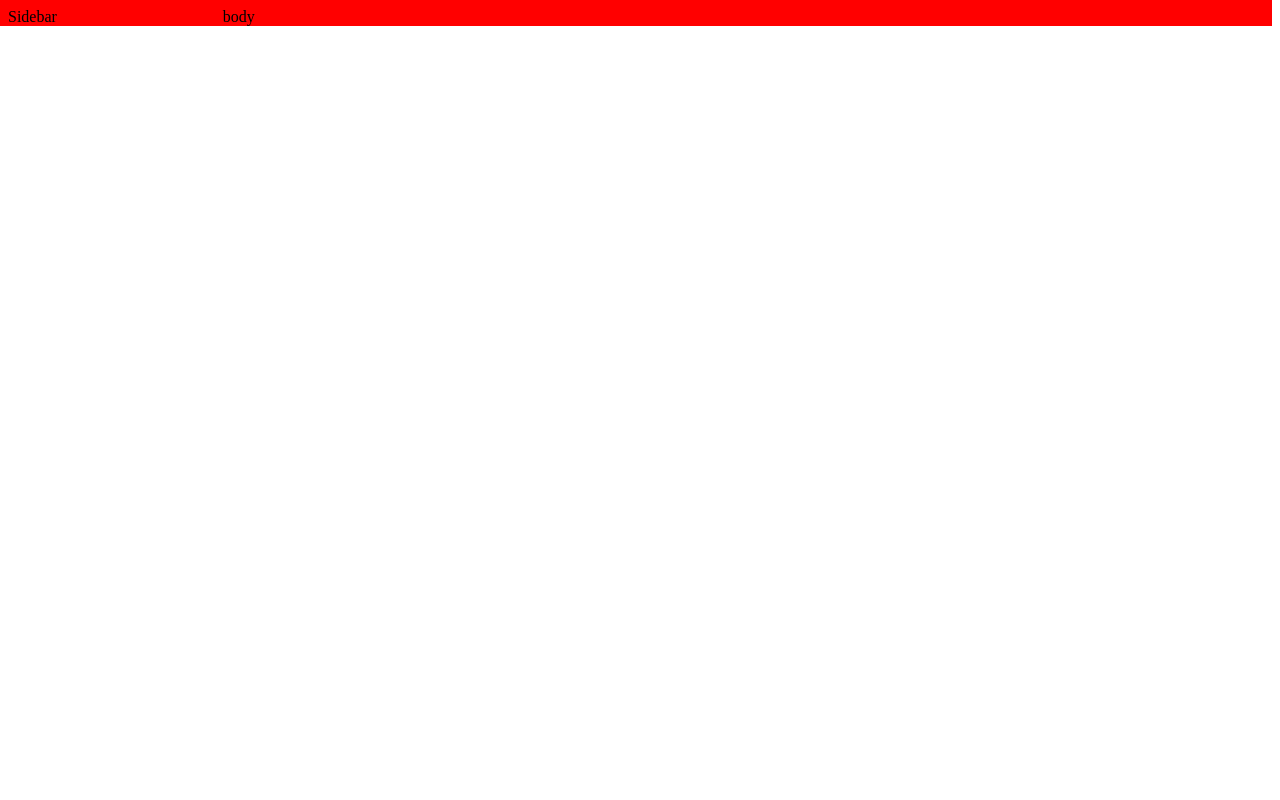
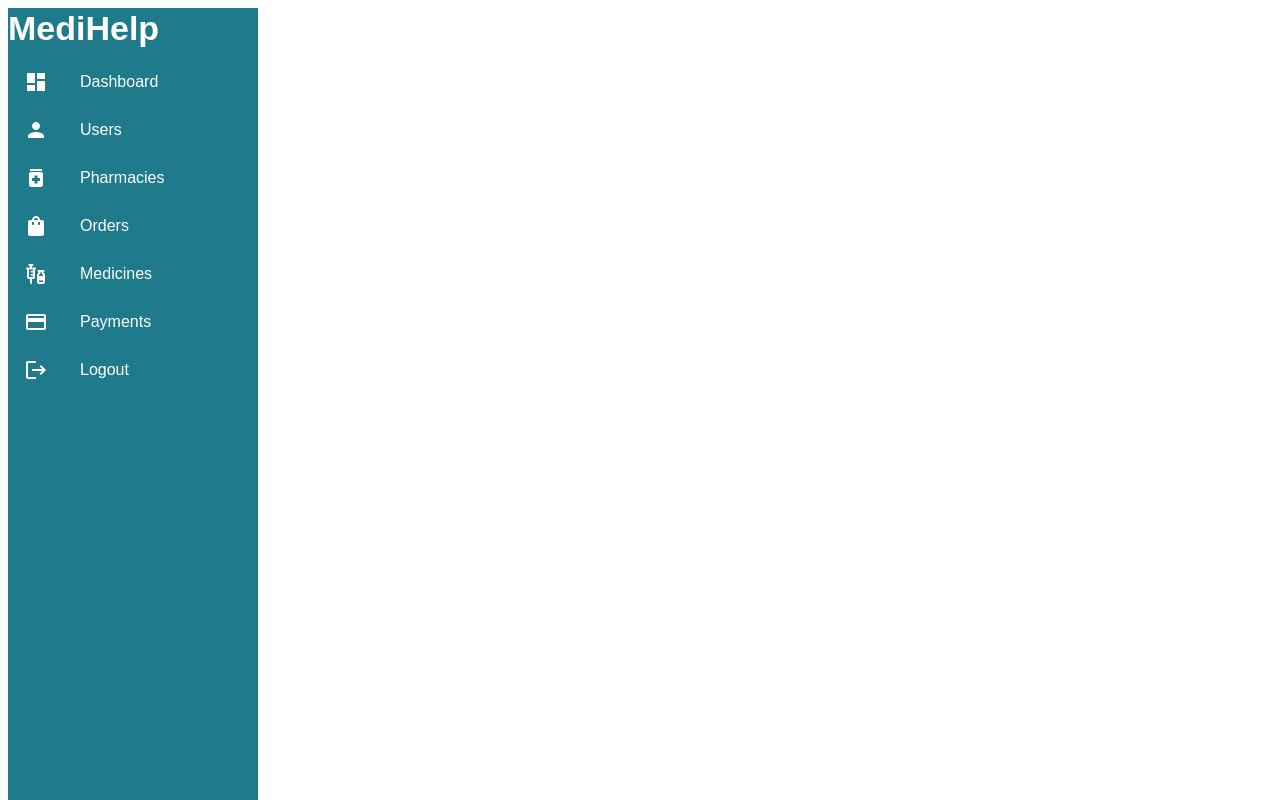
Before and after one commit to Benuka-Punchihewa/medihelp-admin-dashboard, a React (Create React App) app: page / in a window 1280 px wide. Before the commit this address had no page. Built offline with nearby package versions, Linux system fonts and the light colour scheme.

Commit message:
add partially completed side panel

```diff
--- a/package.json
+++ b/package.json
@@ -5,6 +5,7 @@
   "dependencies": {
     "@emotion/react": "^11.10.4",
     "@emotion/styled": "^11.10.4",
+    "@mui/icons-material": "^5.10.3",
     "@mui/material": "^5.10.3",
     "@reduxjs/toolkit": "^1.8.5",
     "@testing-library/jest-dom": "^5.16.5",
--- a/src/App.js
+++ b/src/App.js
@@ -1,23 +1,36 @@
 import React from "react";
-import { Grid } from "@mui/material";
+import { Grid ,Stack } from "@mui/material";
 import { BrowserRouter, Routes, Route } from "react-router-dom";
+import Sidebar from "./components/common/SideBar";
 
 const App = () => {
   return (
     <React.Fragment>
+    <Stack flexDirection="row">
+      <Sidebar/>
+
       <Grid container spacing={3}>
-        <Grid item md={2} sx={{ background: "red" }}>
-          Sidebar
+        <Grid item xs={12} >
+
         </Grid>
-        <Grid item md={10} sx={{ background: "red" }}>
+        <Grid item xs={12}>
           body
           {/* top navigation bar comes here */}
           {/* views */}
+
           <BrowserRouter>
             <Routes>{/* <Route path="/" element={<Home />} /> */}</Routes>
           </BrowserRouter>
+
         </Grid>
       </Grid>
+
+
+    </Stack>
+
+
+
+
     </React.Fragment>
   );
 };
--- /dev/null
+++ b/src/components/common/SideBar.jsx
@@ -0,0 +1,122 @@
+
+import React from "react";
+import { Grid, Stack, Typography } from "@mui/material";
+import {
+    Dashboard,
+    Medication,
+    ShoppingBag,
+    Payment,
+    Vaccines,
+    Logout,
+    Person,
+  } from "@mui/icons-material";
+
+
+  import {
+    Box,
+    List,
+    ListItem,
+    ListItemButton,
+    ListItemIcon,
+    ListItemText,
+  } from "@mui/material";
+import colors from "../../assets/styles/colors";
+
+
+  const Sidebar = ({mode,setMode}) => {
+    return (
+        <Box position="fixed"
+            sx={{ display: { xs: "none", sm: "block" ,
+                background: colors.primary,
+                color:colors.white,
+                height: '100%' ,width:250 } }}>
+
+          <Grid item xs={8}>
+            <Stack
+              direction="row"
+              spacing={5}
+              justifyContent="flex-start"
+              alignItems="righ"
+              sx={{ height: "100%" }}
+            >
+              <Typography
+                variant="h4"
+                sx={{ fontWeight: "bold", color: colors.white }}
+              >
+                MediHelp
+              </Typography>
+            </Stack>
+          </Grid>
+
+          <List>
+            <ListItem disablePadding>
+              <ListItemButton component="a" href="/dashboard">
+                <ListItemIcon sx={{ display: { color:colors.white} }}>
+                  <Dashboard />
+                </ListItemIcon>
+                <ListItemText primary="Dashboard" />
+              </ListItemButton>
+            </ListItem>
+            <ListItem disablePadding>
+              <ListItemButton component="a" href="#simple-list">
+                <ListItemIcon sx={{ display: { color:colors.white} }}>
+                    <Person />
+                </ListItemIcon>
+                <ListItemText primary="Users" />
+              </ListItemButton>
+            </ListItem>
+            <ListItem disablePadding>
+              <ListItemButton component="a" href="/pharmacy">
+                <ListItemIcon sx={{ display: { color:colors.white} }}>
+                  <Medication/>
+                </ListItemIcon>
+                <ListItemText primary="Pharmacies" />
+              </ListItemButton>
+            </ListItem>
+            <ListItem disablePadding>
+              <ListItemButton component="a" href="#simple-list">
+                <ListItemIcon sx={{ display: { color:colors.white} }}>
+                  <ShoppingBag />
+                </ListItemIcon >
+                <ListItemText primary="Orders" />
+              </ListItemButton>
+            </ListItem>
+            <ListItem disablePadding>
+              <ListItemButton component="a" href="#simple-list">
+                <ListItemIcon sx={{ display: { color:colors.white} }}>
+                  <Vaccines />
+                </ListItemIcon>
+                <ListItemText primary="Medicines" />
+              </ListItemButton>
+            </ListItem>
+            <ListItem disablePadding>
+              <ListItemButton component="a" href="#simple-list">
+                <ListItemIcon sx={{ display: { color:colors.white} }}>
+                  <Payment />
+                </ListItemIcon>
+                <ListItemText primary="Payments" />
+              </ListItemButton>
+            </ListItem>
+            <ListItem disablePadding>
+              <ListItemButton component="a" href="#simple-list">
+                <ListItemIcon sx={{ display: { color:colors.white} }}>
+                  <Logout />
+                </ListItemIcon>
+                <ListItemText primary="Logout" />
+              </ListItemButton>
+            </ListItem>
+            {/* <ListItem disablePadding>
+              <ListItemButton component="a" href="#simple-list">
+                <ListItemIcon>
+                  <ModeNight />
+                </ListItemIcon>
+                <Switch onChange={e=>setMode(mode === "light" ? "dark" : "light")}/>
+              </ListItemButton>
+            </ListItem> */}
+          </List>
+        </Box>
+
+    );
+  };
+
+  export default Sidebar;
```
Also changed, not shown: src/components/common/NavBar.jsx (added, +104 -0 lines), src/components/common/SearchBar.jsx (added, +86 -0 lines), 1 other file (tests, documents, lock files or other folders).
